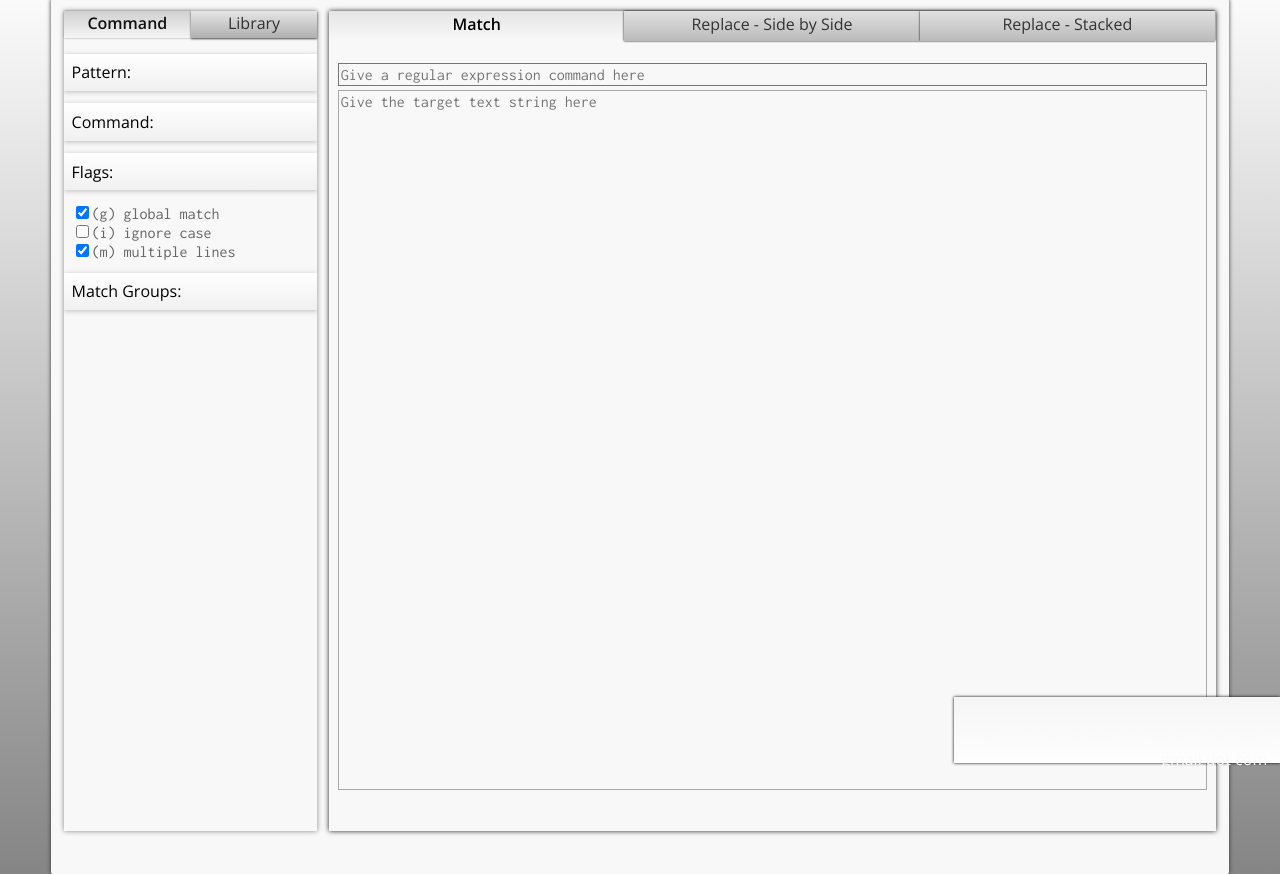
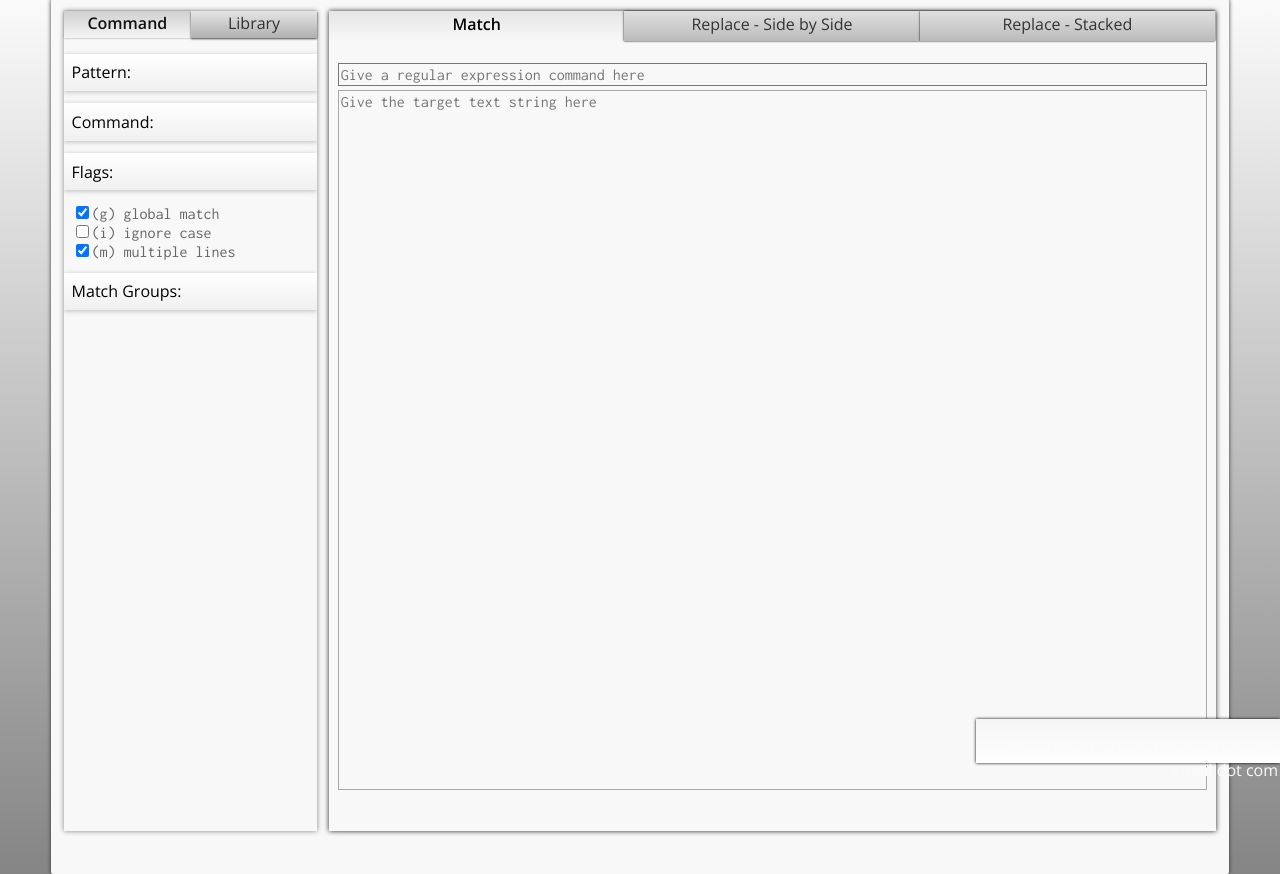
Before and after one commit to ted7726/ted7726.github.io, a PHP site: page / in a window 1280 px wide. Shown: the part 37-911 px from the top of the page. Run offline with PHP 8.4, Linux system fonts and the light colour scheme; some libraries are stand-ins or nearby versions.

Commit message:
setup padding

```diff
--- a/css/style.css
+++ b/css/style.css
@@ -256,7 +256,7 @@
 #footer {
 
     clear: both;
-	padding:1%;
+	padding:2px;
 	text-align:right;
 	//font-family:'Open Sans';
 	position: fixed;
```
